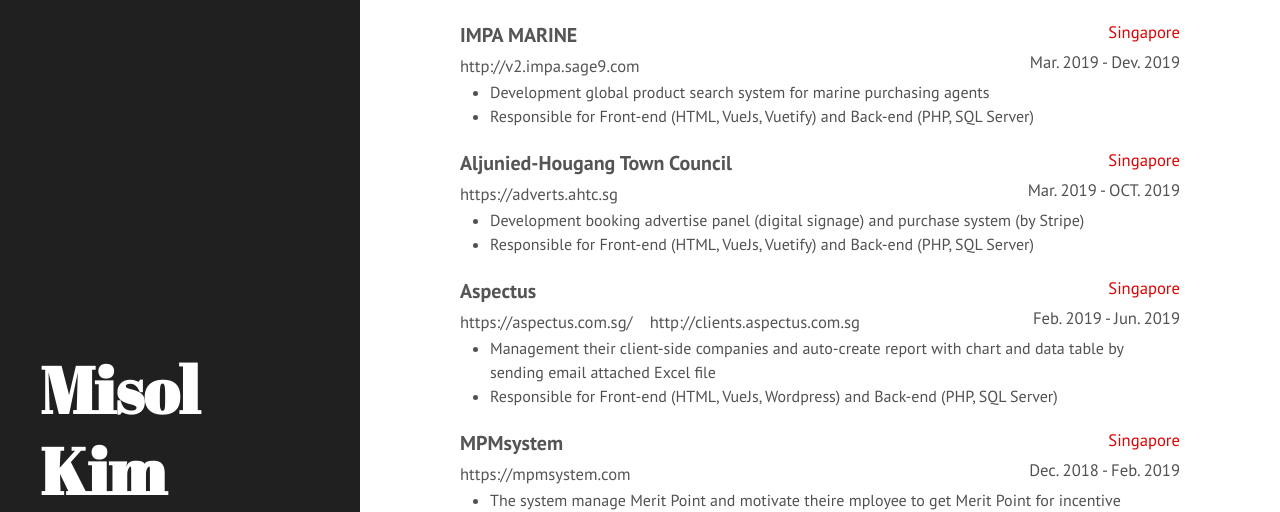
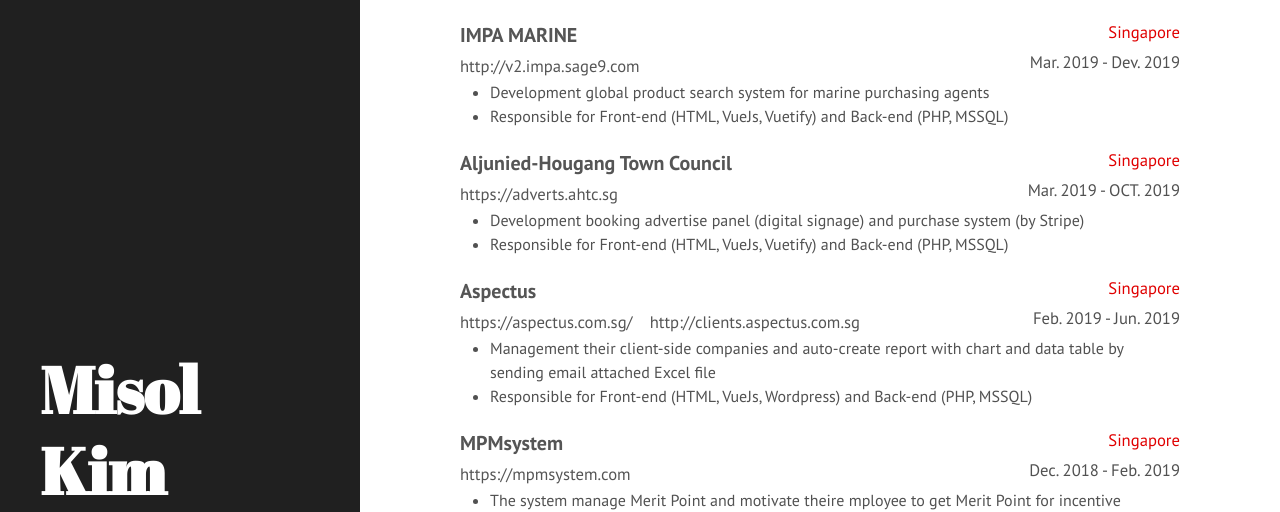
Before and after one commit to kim-misol/kim-misol.github.io, a Jekyll site: the page built from index.html, in a window 1280 px wide and 900 px high, scrolled down 1928 px. Shown: the part 154-666 px from the top of the window. Built offline with Jekyll 4.4.1, drawn with Linux system fonts in a browser that asks for light colours; nearby versions of some CDN libraries; Markdown is read by kramdown in place of the engine named in the settings; the list of posts is cut into pages by our own code.

Commit message:
Update index.html

```diff
--- a/index.html
+++ b/index.html
@@ -125,7 +125,7 @@
     </p>
     <ul style="margin-top:-20px;margin-left:-10px">
         <li class="pc_fontsize16">Development global product search system for marine purchasing agents</li>
-        <li class="pc_fontsize16">Responsible for Front-end (HTML, VueJs, Vuetify) and Back-end (PHP, SQL Server)</li>
+        <li class="pc_fontsize16">Responsible for Front-end (HTML, VueJs, Vuetify) and Back-end (PHP, MSSQL)</li>
     </ul>
     <!-- 3 -->
     <span style="display:inline-block;"><a style="text-decoration: none;color: #555555" onMouseOver="this.style.color='#006699'"
@@ -138,7 +138,7 @@
     </p>
     <ul style="margin-top:-20px;margin-left:-10px">
         <li class="pc_fontsize16">Development booking advertise panel (digital signage) and purchase system (by Stripe)</li>
-        <li class="pc_fontsize16">Responsible for Front-end (HTML, VueJs, Vuetify) and Back-end (PHP, SQL Server)</li>
+        <li class="pc_fontsize16">Responsible for Front-end (HTML, VueJs, Vuetify) and Back-end (PHP, MSSQL)</li>
     </ul>
     <!-- 4 -->
     <span style="display:inline-block;"><a style="text-decoration: none;color: #555555" onMouseOver="this.style.color='#006699'"
@@ -153,7 +153,7 @@
     </p>
     <ul style="margin-top:-20px;margin-left:-10px">
         <li class="pc_fontsize16">Management their client-side companies and auto-create report with chart and data table by sending email attached Excel file</li>
-        <li class="pc_fontsize16">Responsible for Front-end (HTML, VueJs, Wordpress) and Back-end (PHP, SQL Server)</li>
+        <li class="pc_fontsize16">Responsible for Front-end (HTML, VueJs, Wordpress) and Back-end (PHP, MSSQL)</li>
     </ul>
     <!-- 5 -->
     <span style="display:inline-block;"><a style="text-decoration: none;color: #555555" onMouseOver="this.style.color='#006699'"
```
